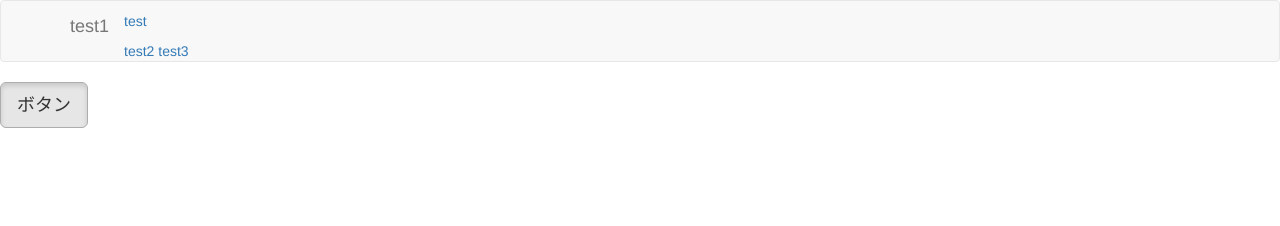
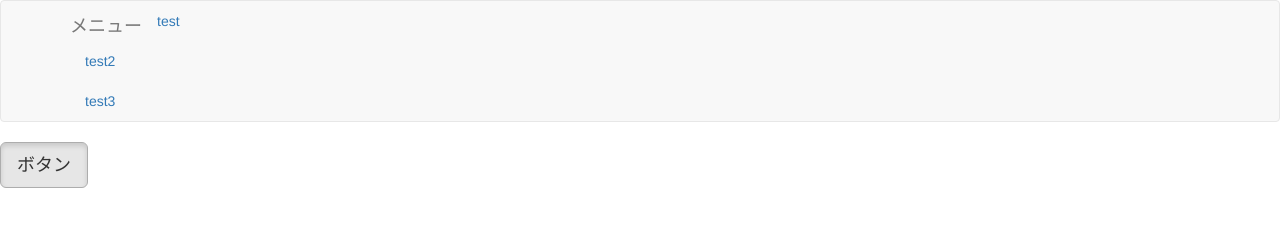
Before and after one commit to mitsuru1397/2016web2-3, a plain HTML site: page index.html in a window 1280 px wide. Drawn offline with nearby package versions, Linux system fonts and the light colour scheme.

Commit message:
Update index.html

```diff
--- a/index.html
+++ b/index.html
@@ -12,12 +12,12 @@
     <nav class="navbar navbar-default">
       <div class="container">
         <div class="navbar-header">
-          <a class="navbar-brand">test1</a>
+          <a class="navbar-brand">メニュー</a>
         </div>
           <ul class="nav navbar-nqv">
             <li class="active"><a href="#">test</a></li>
-            <a href="#2nd">test2</a>
-            <a href="#3rd">test3</a>
+             <li><a href="#2nd">test2</a></li>
+             <li><a href="#3rd">test3</a></li>
           </ul>
        </div>
     </nav>
```
